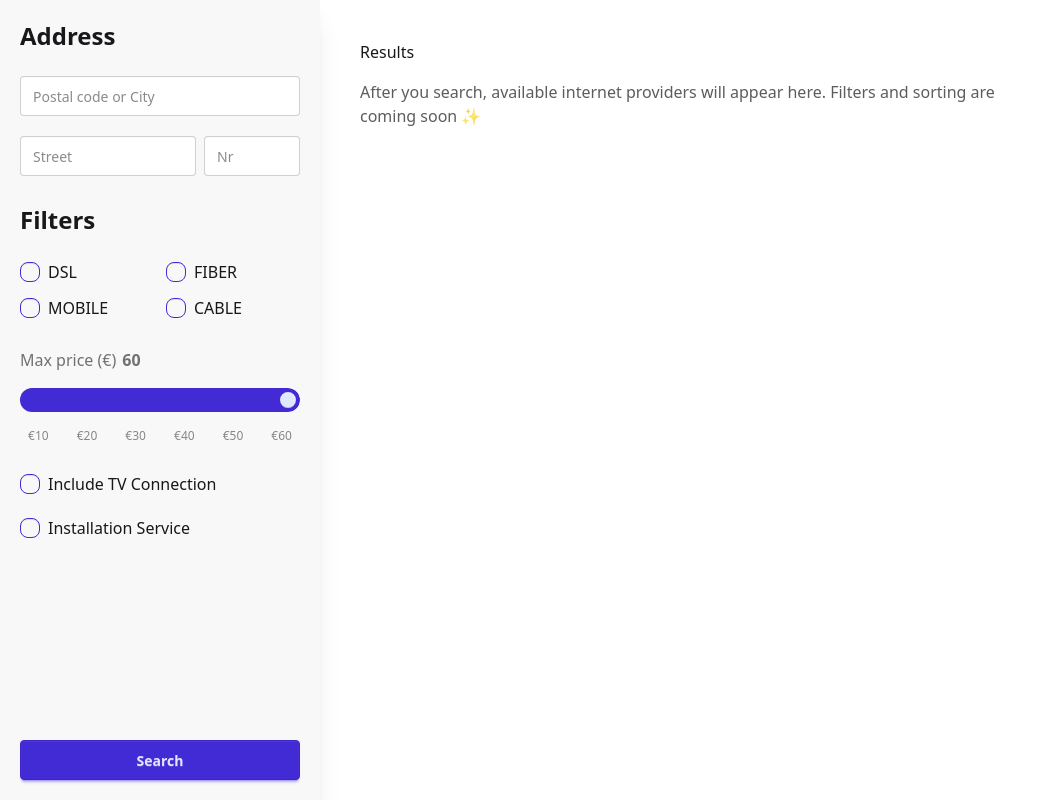
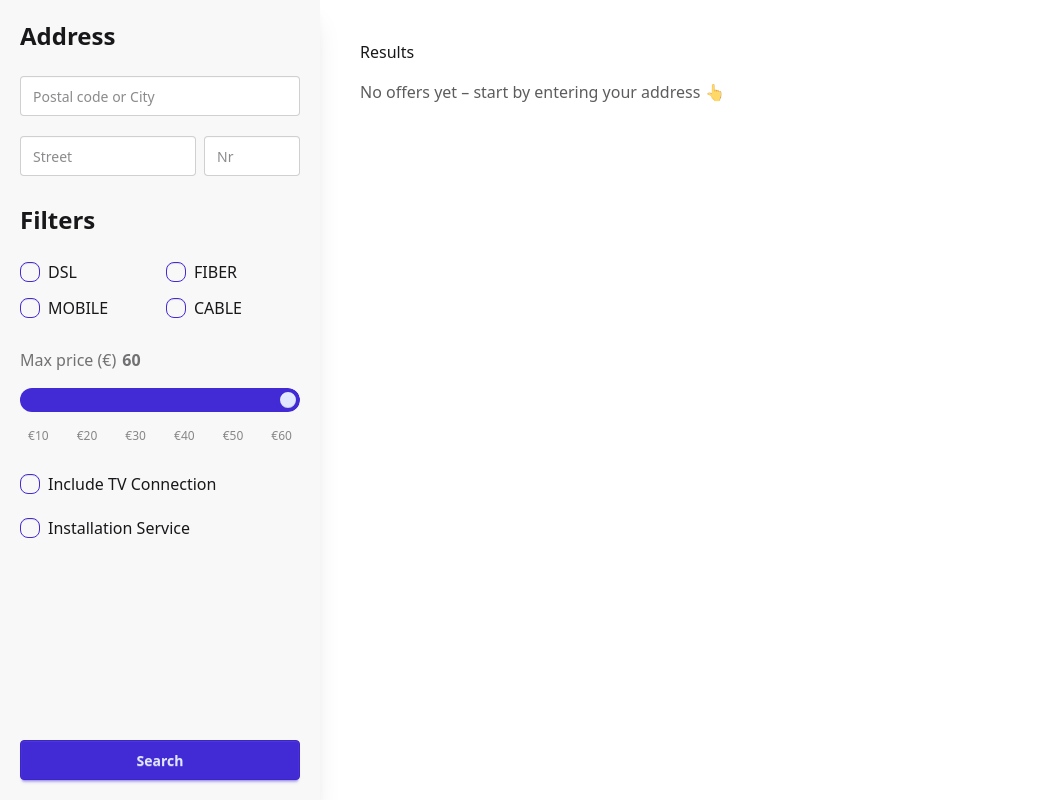
Before and after one commit to AndriiLata/internet-provider-comparison, a React (Vite) app in the folder frontend/: page /search in a window 1280 px wide. Shown: the whole page, without its empty margins (0-1037 px from the left). Built offline with nearby package versions, Linux system fonts and the light colour scheme.

Commit message:
implemented search

```diff
--- /dev/null
+++ b/frontend/src/api/offers.ts
@@ -0,0 +1,97 @@
+import type { SearchQuery } from "../components/Sidebar";
+import type { OfferResponseDto, SearchCriteria } from "../types/offer";
+
+export interface OfferStream {
+  cancel: () => void;
+}
+
+function splitCityPostal(raw: string): { city: string; postalCode: string } {
+    const trimmed = raw.trim();
+    const m = trimmed.match(/(\d{5})/);          // look for a 5-digit number
+    if (!m) return { city: trimmed, postalCode: "" };
+
+    const postal = m[1];
+    const city = trimmed
+      .replace(postal, "")
+      .replace(/[,\s]+$/, "")                     // kill trailing space/comma
+      .replace(/^\s+/, "")                       // kill leading space
+      .trim();
+
+    return { city, postalCode: postal };
+  }
+
+  export function toCriteria(q: SearchQuery): SearchCriteria {
+    const { city, postalCode } = splitCityPostal(q.cityOrPostal);
+
+    return {
+      street: q.street.trim(),
+      houseNumber: parseInt(q.number.trim(), 10) || 0,   // 👈 integer!
+      city,
+      postalCode,
+      connectionType:
+        q.connectionTypes.length === 1 ? q.connectionTypes[0] : null,
+      maxPriceInCent: q.maxPrice ? q.maxPrice * 100 : null,
+      includeTv: q.includeTV,
+      includeInstallation: q.installationService,
+    };
+  }
+
+/**
+ * Starts a POST /api/offers/stream request and calls the supplied callbacks
+ * for every SSE `data:` event.
+ */
+export function streamOffers(
+  criteria: SearchCriteria,
+  onOffer: (offer: OfferResponseDto) => void,
+  onFinished: () => void,
+  onError: (err: unknown) => void
+): OfferStream {
+  const controller = new AbortController();
+  console.log("▶ sending criteria", criteria);
+
+  fetch("/api/offers/stream", {
+    method: "POST",
+    headers: {
+      "Content-Type": "application/json",
+      Accept: "text/event-stream",
+    },
+    body: JSON.stringify(criteria),
+    signal: controller.signal,
+  })
+    .then(async (res) => {
+      const reader = res.body?.getReader();
+      if (!reader) throw new Error("No readable body on response");
+      const decoder = new TextDecoder();
+      let buffer = "";
+      while (true) {
+        const { value, done } = await reader.read();
+        if (done) break;
+        buffer += decoder.decode(value, { stream: true });
+        const parts = buffer.split("\n\n"); // SSE events are separated by blank line
+        buffer = parts.pop() ?? ""; // last chunk (maybe incomplete)
+        for (const part of parts) {
+          const line = part.trimStart();
+          if (line.startsWith("data:")) {
+            const json = line.replace(/^data:\s*/, "");
+            try {
+              const dto: OfferResponseDto = JSON.parse(json);
+              onOffer(dto);
+            } catch (e) {
+              console.error("Could not parse DTO", e);
+            }
+          }
+        }
+      }
+      onFinished();
+    })
+    .catch((err) => {
+      if ((err as any)?.name === "AbortError") return; // ignore cancel
+      onError(err);
+    });
+
+  return {
+    cancel() {
+      controller.abort();
+    },
+  };
+}
--- /dev/null
+++ b/frontend/src/components/LoadingBanner.tsx
@@ -0,0 +1,8 @@
+export default function LoadingBanner() {
+    return (
+      <div className="alert shadow-lg mb-6 bg-base-200">
+        <span className="loading loading-spinner loading-sm mr-2"></span>
+        Fetching offers … this can take a few seconds.
+      </div>
+    );
+  }
--- /dev/null
+++ b/frontend/src/components/OfferCard.tsx
@@ -0,0 +1,21 @@
+import type { OfferResponseDto } from "../types/offer";
+
+interface Props {
+  offer: OfferResponseDto;
+}
+
+export default function OfferCard({ offer }: Props) {
+  return (
+    <div className="card bg-base-100 shadow-md mb-4">
+      <div className="card-body p-4">
+        <h3 className="card-title text-lg font-medium">{offer.provider}</h3>
+        <p>
+          {offer.speed} Mbit/s • {offer.connectionType}
+        </p>
+        <p className="text-primary font-semibold">
+          €{(offer.monthlyCostInCent / 100).toFixed(2)}/mo
+        </p>
+      </div>
+    </div>
+  );
+}
--- /dev/null
+++ b/frontend/src/components/ResultList.tsx
@@ -0,0 +1,20 @@
+import OfferCard from "./OfferCard";
+import type { OfferResponseDto } from "../types/offer";
+
+interface Props {
+  offers: OfferResponseDto[];
+}
+
+export default function ResultsList({ offers }: Props) {
+  return (
+    <div className="flex-1 min-h-0 overflow-y-auto pr-2">
+      {offers.length === 0 ? (
+        <p className="opacity-70">
+          No offers yet – start by entering your address 👆
+        </p>
+      ) : (
+        offers.map((o) => <OfferCard key={o.productId} offer={o} />)
+      )}
+    </div>
+  );
+}
--- /dev/null
+++ b/frontend/src/hooks/useOfferStream.ts
@@ -0,0 +1,54 @@
+import { useEffect, useRef, useState } from "react";
+import type {
+    OfferResponseDto,
+    SearchCriteria,
+} from "../types/offer";
+import { streamOffers, type OfferStream } from "../api/offers";
+
+export function useOfferStream(
+    criteria: SearchCriteria | null,
+    initialOffers: OfferResponseDto[] = []
+  ) {
+    const [offers, setOffers]   = useState<OfferResponseDto[]>(initialOffers);
+    const [loading, setLoading] = useState(false);
+    const [error,   setError]   = useState<unknown>(null);
+    const streamRef = useRef<OfferStream | null>(null);
+
+    useEffect(() => {
+      // cancel any open stream
+      streamRef.current?.cancel();
+
+      if (!criteria) {
+        // reload (or user hasn’t searched yet) ⇒ just show cached offers
+        setLoading(false);
+        return;
+      }
+
+      // ── a NEW search is starting ───────────────────────────────
+      setOffers([]);
+      setError(null);
+      setLoading(true);
+      localStorage.setItem("lastOffers", JSON.stringify([]));   // clear cache
+
+      streamRef.current = streamOffers(
+        criteria,
+        offer =>
+          setOffers(prev => {
+            const next = [...prev, offer];
+            next.sort((a, b) => a.monthlyCostInCent - b.monthlyCostInCent);
+            localStorage.setItem("lastOffers", JSON.stringify(next)); // cache
+            return next;
+          }),
+        () => setLoading(false),
+        err => {
+          console.error("Stream error", err);
+          setError(err);
+          setLoading(false);
+        }
+      );
+
+      return () => streamRef.current?.cancel();
+    }, [criteria]);
+
+    return { offers, loading, error };
+  }
--- a/frontend/src/pages/MainPage.tsx
+++ b/frontend/src/pages/MainPage.tsx
@@ -1,22 +1,44 @@
-import Sidebar from '../components/Sidebar';
+import { useState } from "react";
+import Sidebar, { type SearchQuery } from "../components/Sidebar";
+import LoadingBanner from "../components/LoadingBanner";
+import ResultsList from "../components/ResultList";
+import { toCriteria } from "../types/offer";
+import { useOfferStream } from "../hooks/useOfferStream";
+import type { OfferResponseDto, SearchCriteria } from "../types/offer";
 
 export default function MainPage() {
-  const handleSearch = (q: any) => {
-    console.log('TODO call API with', q);
+  // —— restore ONLY the offers ————————————
+  const savedOffers: OfferResponseDto[] = (() => {
+    const raw = localStorage.getItem("lastOffers");
+    return raw ? JSON.parse(raw) : [];
+  })();
+
+  // criteria starts null ⇒ no refetch on reload
+  const [criteria, setCriteria] = useState<SearchCriteria | null>(null);
+  const { offers, loading, error } = useOfferStream(criteria, savedOffers);
+
+  const handleSearch = (q: SearchQuery) => {
+    if (!q.connectionTypes.length) {
+      alert("Pick at least one connection type");
+      return;
+    }
+    const crit = toCriteria(q);
+    setCriteria(crit);                                // start new stream
+    localStorage.setItem("lastCriteria", JSON.stringify(crit)); // (optional)
   };
 
   return (
-    <div className="min-h-screen flex">
+    <div className="h-screen flex overflow-hidden">
       <Sidebar onSearch={handleSearch} />
 
-      <main className="flex-1 p-10">
+      <main className="flex-1 p-10 flex flex-col">
         <div className="prose max-w-2xl">
           <h1 className="mb-4">Results</h1>
-          <p className="opacity-70">
-            After you search, available internet providers will appear here.
-            Filters and sorting are coming soon ✨
-          </p>
         </div>
+
+        {loading && <LoadingBanner />}
+
+        <ResultsList offers={offers} />
       </main>
     </div>
   );
--- /dev/null
+++ b/frontend/src/types/offer.ts
@@ -0,0 +1,67 @@
+export interface OfferResponseDto {
+    productId: string;
+    provider: string;
+    speed: number; // mbps
+    monthlyCostInCent: number;
+    monthlyCostAfter24mInCent: number | null;
+    durationInMonths: number;
+    connectionType: string;
+    tvIncluded: boolean;
+    installationService: boolean;
+    voucherValueInCent: number | null;
+    voucherType: "ABSOLUTE" | "PERCENTAGE" | null;
+    discountInCent: number | null;
+  }
+
+  export interface SearchCriteria {
+    street: string;
+    houseNumber: number;          // 👈 changed
+    city: string;
+    postalCode: string;
+    connectionType: string | null;
+    maxPriceInCent: number | null;
+    includeTv: boolean;
+    includeInstallation: boolean;
+  }
+
+  export interface SearchQuery {
+    cityOrPostal: string;
+    street: string;
+    number: string;
+    connectionTypes: string[]; // DSL, FIBER …
+    maxPrice: number; // €
+    includeTV: boolean;
+    installationService: boolean;
+  }
+
+  function splitCityPostal(raw: string): { city: string; postalCode: string } {
+    const trimmed = raw.trim();
+    const m = trimmed.match(/(\d{5})/);          // look for a 5-digit number
+    if (!m) return { city: trimmed, postalCode: "" };
+
+    const postal = m[1];
+    const city = trimmed
+      .replace(postal, "")
+      .replace(/[,\s]+$/, "")                     // kill trailing space/comma
+      .replace(/^\s+/, "")                       // kill leading space
+      .trim();
+
+    return { city, postalCode: postal };
+  }
+
+  // Helper to turn form state into API DTO
+  export function toCriteria(q: SearchQuery): SearchCriteria {
+    const { city, postalCode } = splitCityPostal(q.cityOrPostal);
+
+    return {
+      street: q.street.trim(),
+      houseNumber: parseInt(q.number.trim(), 10) || 0,   // 👈 integer!
+      city,
+      postalCode,
+      connectionType:
+        q.connectionTypes.length === 1 ? q.connectionTypes[0] : null,
+      maxPriceInCent: q.maxPrice ? q.maxPrice * 100 : null,
+      includeTv: q.includeTV,
+      includeInstallation: q.installationService,
+    };
+  }
--- a/frontend/vite.config.ts
+++ b/frontend/vite.config.ts
@@ -5,4 +5,14 @@ import tailwindcss from "@tailwindcss/vite";
 // https://vite.dev/config/
 export default defineConfig({
   plugins: [react(), tailwindcss()],
+  server: {
+    proxy: {
+      "/api": {
+        target: "http://localhost:8080",   // 👈 your Spring app
+        changeOrigin: true,
+        secure: false,
+        ws: true,
+      },
+    },
+  },
 })
```
Also changed, not shown: frontend/src/components/Sidebar.tsx (+31 -14 lines), 1 other file (tests, documents, lock files or other folders).
